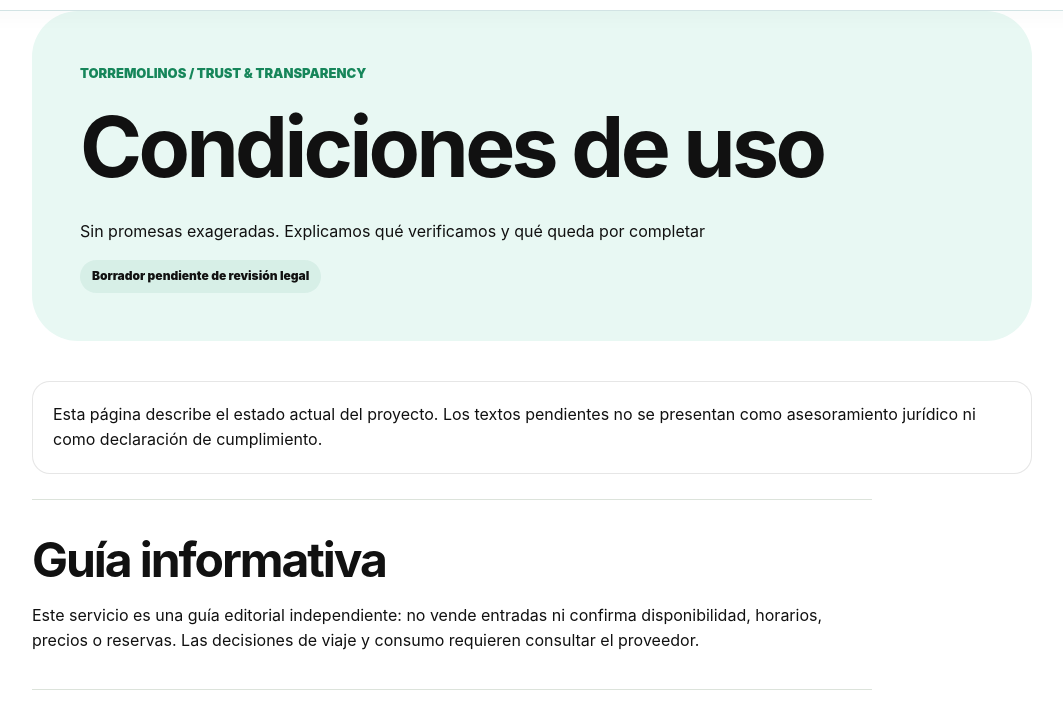
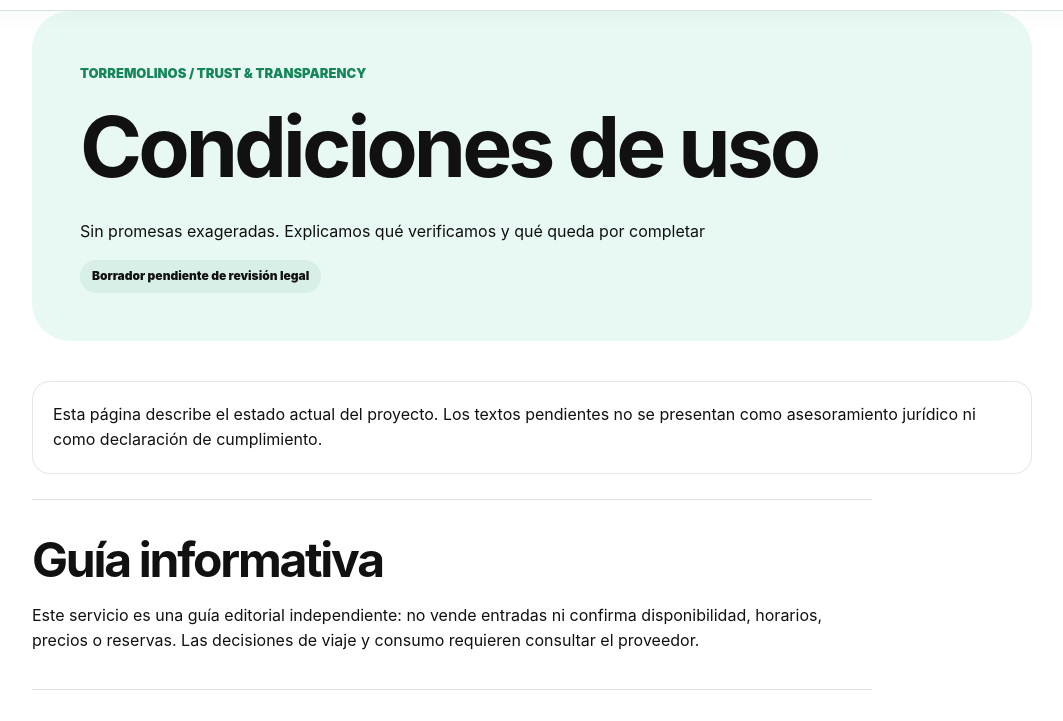
Before and after one commit to manzo8b/Torremolinos, a plain HTML site: page legal/terms-of-use.html in a window 1280 px wide. Shown: the part 61-782 px from the top of the page, without its empty margins (108-1171 px from the left). Drawn offline with Linux system fonts and the light colour scheme.

Commit message:
design: premium system continuity in legal/terms-of-use.html

```diff
--- a/legal/terms-of-use.html
+++ b/legal/terms-of-use.html
@@ -1,4 +1,5 @@
-<!doctype html><html lang="es"><head><meta charset="utf-8"><meta name="viewport" content="width=device-width,initial-scale=1"><meta name="theme-color" content="#1c5056"><meta name="robots" content="noindex,follow"><meta name="description" content="Borrador informativo en revisión de TORREMOLINOS. Este documento no es una declaración legal definitiva."><link rel="canonical" href="https://manzo8b.github.io/Torremolinos/legal/terms-of-use.html"><link rel="icon" href="../favicon.svg" type="image/svg+xml"><link href="https://fonts.googleapis.com/css2?family=Cormorant+Garamond:wght@400;500;600;700&family=DM+Sans:wght@400;500;600;700;800&display=swap" rel="stylesheet"><link rel="stylesheet" href="styles.css"><title>Condiciones de uso | TORREMOLINOS</title><link rel="stylesheet" href="../coastal-light.css"><script src="../album-motion.js" defer></script><link rel="stylesheet" href="../craft-finish.css"><link rel="stylesheet" href="../commercial-experience.css"></head><body data-coast="green" data-page="terms-of-use">
+<!doctype html><html lang="es"><head><meta charset="utf-8"><meta name="viewport" content="width=device-width,initial-scale=1"><meta name="theme-color" content="#1c5056"><meta name="robots" content="noindex,follow"><meta name="description" content="Borrador informativo en revisión de TORREMOLINOS. Este documento no es una declaración legal definitiva."><link rel="canonical" href="https://manzo8b.github.io/Torremolinos/legal/terms-of-use.html"><link rel="icon" href="../favicon.svg" type="image/svg+xml"><link href="https://fonts.googleapis.com/css2?family=Cormorant+Garamond:wght@400;500;600;700&family=DM+Sans:wght@400;500;600;700;800&display=swap" rel="stylesheet"><link rel="stylesheet" href="styles.css"><title>Condiciones de uso | TORREMOLINOS</title><link rel="stylesheet" href="../coastal-light.css"><script src="../album-motion.js" defer></script><link rel="stylesheet" href="../craft-finish.css"><link rel="stylesheet" href="../commercial-experience.css"><link rel="stylesheet" href="../product-v6.css">
+</head><body data-coast="green" data-page="terms-of-use">
 <header class="top"><nav class="wrap nav"><a class="brand brand-logo-link" href="../" aria-label="TORREMOLINOS — Inicio"><img class="brand-logo-img" src="../brand/torremolinos-logo.svg" alt="TORREMOLINOS" width="253" height="42"></a><a href="../" data-t="home">Inicio</a><a href="../comer/" data-t="food">Gastronomía</a><a href="../agenda/" data-t="events">Agenda</a><a href="../listen/" data-t="sound">Escuchar</a><label><select id="lang" aria-label="Language"><option value="es">ES</option><option value="en">EN</option><option value="it">IT</option><option value="de">DE</option><option value="fr">FR</option><option value="ru">RU</option></select></label></nav></header>
 <main class="wrap"><section class="intro"><span class="kicker">TORREMOLINOS / TRUST & TRANSPARENCY</span><h1 id="pageTitle">Condiciones de uso</h1><p id="pageIntro"></p><span id="status" class="status" ></span></section><div id="legalContent" class="content"><noscript>Para leer esta página en los seis idiomas, activa JavaScript. Referencias públicas: CREDITS.md en GitHub y la documentación oficial enlazada en el pie.</noscript></div>
 <div class="notice"><strong data-t="source">Fuentes y normativa</strong><p><a target="_blank" rel="noopener noreferrer" href="https://www.boe.es/buscar/act.php?id=BOE-A-2002-13758">BOE · Ley 34/2002, art. 10</a> · <a target="_blank" rel="noopener noreferrer" href="https://www.aepd.es/derechos-y-deberes/conoce-tus-derechos/derecho-de-informacion">AEPD · Derecho de información</a> · <a target="_blank" rel="noopener noreferrer" href="https://www.aepd.es/es/documento/guia-cookies.pdf">AEPD · Guía cookies</a> · <a target="_blank" rel="noopener noreferrer" href="https://www.w3.org/TR/WCAG22/">W3C · WCAG 2.2</a></p></div></main>
```
